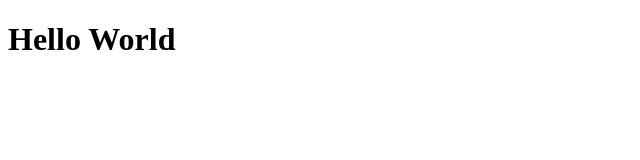
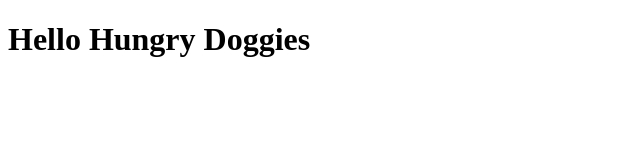
Before and after one commit to alannarisse/doggy-sandwiches, a plain HTML site: page index.html in a window 1280 px wide. Shown: the whole page, without its empty margins (0-640 px from the left). Drawn offline with Linux system fonts and the light colour scheme.

Commit message:
changed h1

```diff
--- a/index.html
+++ b/index.html
@@ -6,7 +6,7 @@
 <body>
 
 
-<h1>Hello World </h1>
+<h1>Hello Hungry Doggies</h1>
 
 </body>
 </html>
```
